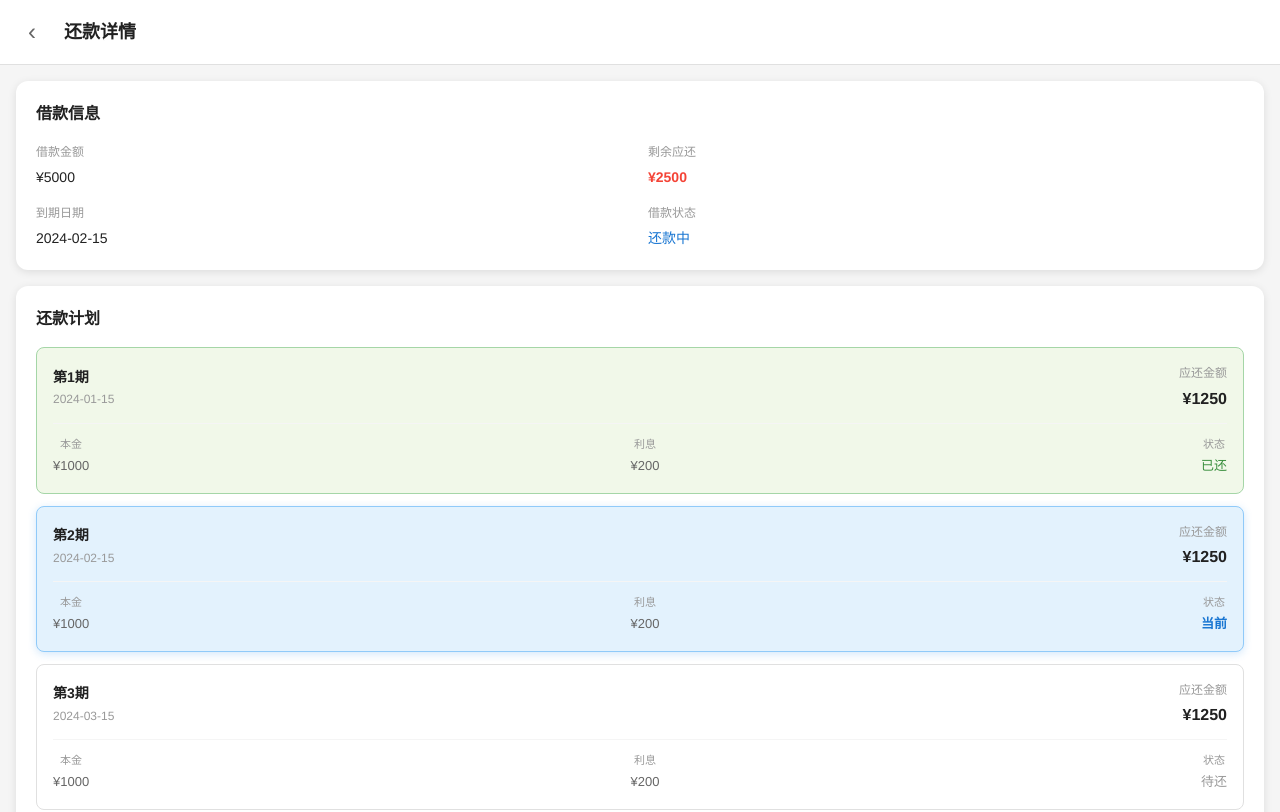
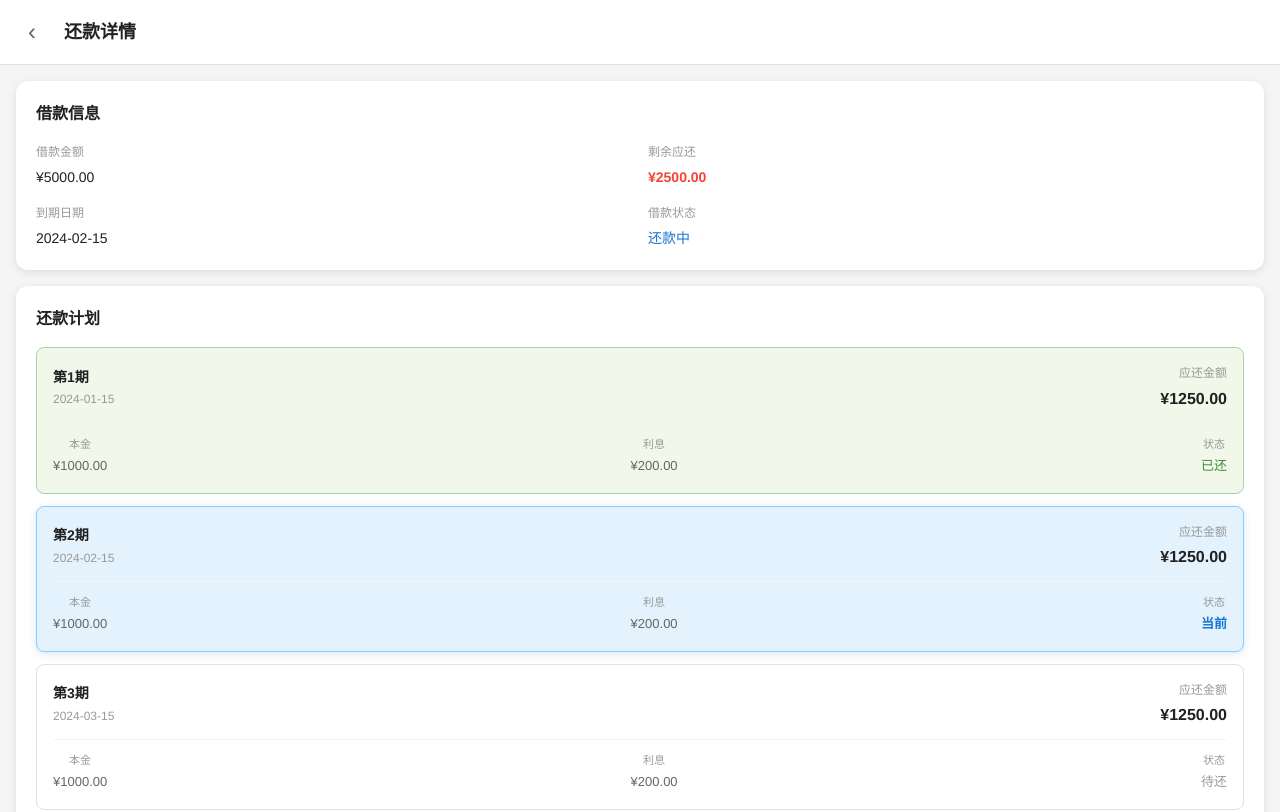
Before and after one commit to skywalk1234/loanApp_vue, a Vue app in the folder loan_vue/: page /repayment in a window 1280 px wide. Shown: the top 812 px of the page. Built offline with nearby package versions, Linux system fonts and the light colour scheme; sample sign-in values are in the browser's storage.

Commit message:
金额保留两位小数

```diff
--- a/loan_vue/src/views/Repayment.vue
+++ b/loan_vue/src/views/Repayment.vue
@@ -11,11 +11,11 @@
       <div class="info-grid">
         <div class="info-item">
           <span class="info-label">借款金额</span>
-          <span class="info-value">¥{{ loanInfo.amount }}</span>
+          <span class="info-value">¥{{ formatCurrency(loanInfo.amount) }}</span>
         </div>
         <div class="info-item">
           <span class="info-label">剩余应还</span>
-          <span class="info-value highlight">¥{{ loanInfo.remainingAmount }}</span>
+          <span class="info-value highlight">¥{{ formatCurrency(loanInfo.remainingAmount) }}</span>
         </div>
         <div class="info-item">
           <span class="info-label">到期日期</span>
@@ -47,17 +47,17 @@
             </div>
             <div class="plan-amount">
               <span class="amount-label">应还金额</span>
-              <span class="amount-value">¥{{ plan.amount }}</span>
+              <span class="amount-value">¥{{ formatCurrency(plan.amount) }}</span>
             </div>
           </div>
           <div class="plan-details">
             <div class="detail-item">
               <span class="detail-label">本金</span>
-              <span class="detail-value">¥{{ plan.principal }}</span>
+              <span class="detail-value">¥{{ formatCurrency(plan.principal) }}</span>
             </div>
             <div class="detail-item">
               <span class="detail-label">利息</span>
-              <span class="detail-value">¥{{ plan.interest }}</span>
+              <span class="detail-value">¥{{ formatCurrency(plan.interest) }}</span>
             </div>
             <div class="detail-item">
               <span class="detail-label">状态</span>
@@ -109,7 +109,7 @@
         <div class="repayment-preview" v-if="earlyRepayment.amount">
           <div class="preview-item">
             <span class="preview-label">预计节省利息</span>
-            <span class="preview-value">¥{{ calculateInterestSaved() }}</span>
+            <span class="preview-value">¥{{ formatCurrency(calculateInterestSaved()) }}</span>
           </div>
           <div class="preview-item">
             <span class="preview-label">新还款期数</span>
@@ -400,7 +400,7 @@ export default {
         return
       }
 
-      if (confirm(`确认提前还款 ¥${this.earlyRepayment.amount} 吗？`)) {
+      if (confirm(`确认提前还款 ¥${this.formatCurrency(this.earlyRepayment.amount)} 吗？`)) {
         try {
           // 从localStorage获取accessToken
           const accessToken = localStorage.getItem('accessToken')
@@ -467,6 +467,11 @@ export default {
     },
 
 
+
+    formatCurrency(amount) {
+      // 格式化金额为两位小数
+      return Number(amount).toFixed(2)
+    },
 
     goBack() {
       this.$router.push('/loan-records')
```
